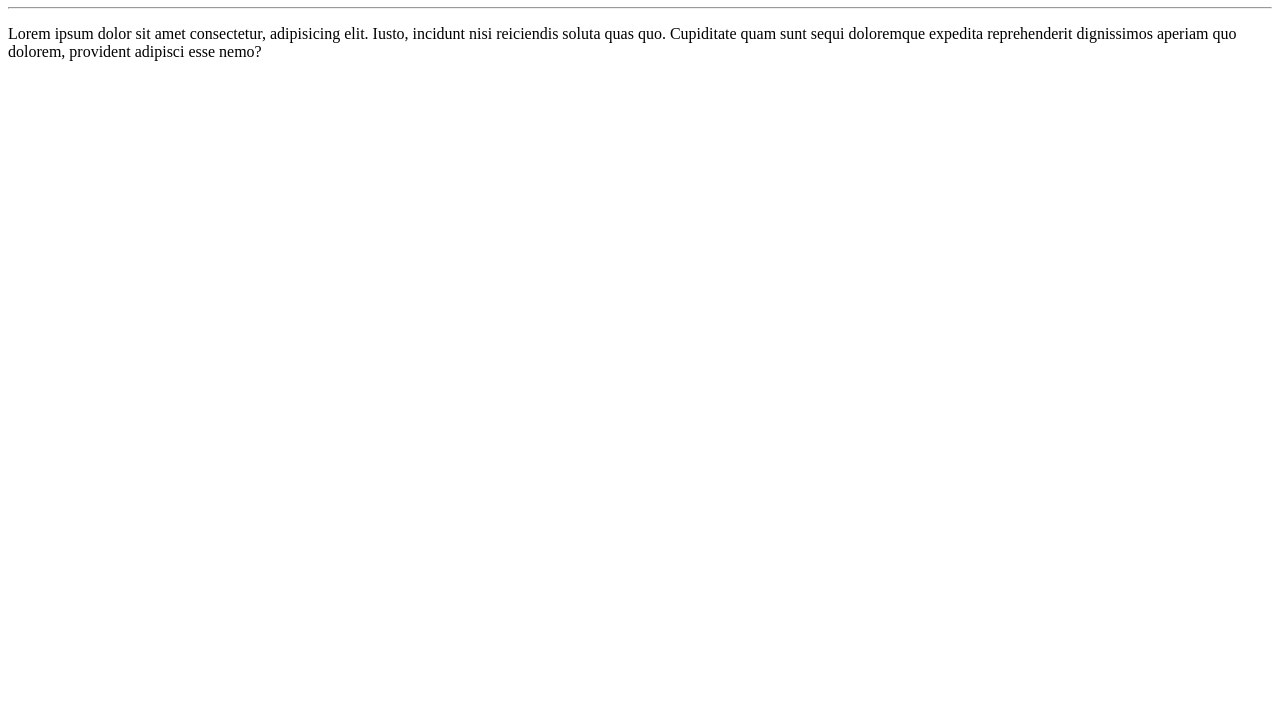
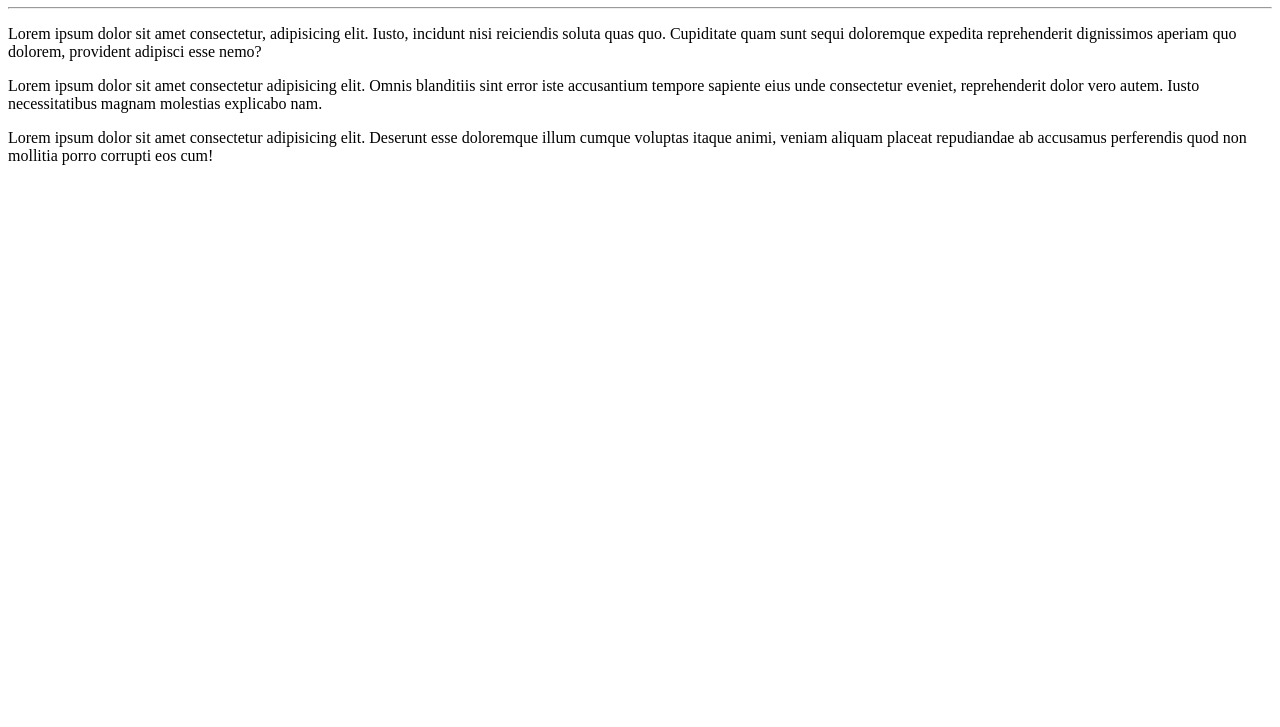
Before and after one commit to SrAoba/Ola-Mundo, a plain HTML site: page site-exemplo/index.html in a window 1280 px wide. Shown: the part 73-800 px from the top of the page. Drawn offline with Linux system fonts and the light colour scheme.

Commit message:
Adicionei um paragrafo

```diff
--- a/site-exemplo/index.html
+++ b/site-exemplo/index.html
@@ -10,5 +10,7 @@
     <h1>Lorem</h1>
     <hr>
     <p>Lorem ipsum dolor sit amet consectetur, adipisicing elit. Iusto, incidunt nisi reiciendis soluta quas quo. Cupiditate quam sunt sequi doloremque expedita reprehenderit dignissimos aperiam quo dolorem, provident adipisci esse nemo?</p>
+    <p>Lorem ipsum dolor sit amet consectetur adipisicing elit. Omnis blanditiis sint error iste accusantium tempore sapiente eius unde consectetur eveniet, reprehenderit dolor vero autem. Iusto necessitatibus magnam molestias explicabo nam.</p>
+    <p>Lorem ipsum dolor sit amet consectetur adipisicing elit. Deserunt esse doloremque illum cumque voluptas itaque animi, veniam aliquam placeat repudiandae ab accusamus perferendis quod non mollitia porro corrupti eos cum!</p>
 </body>
 </html>
```
